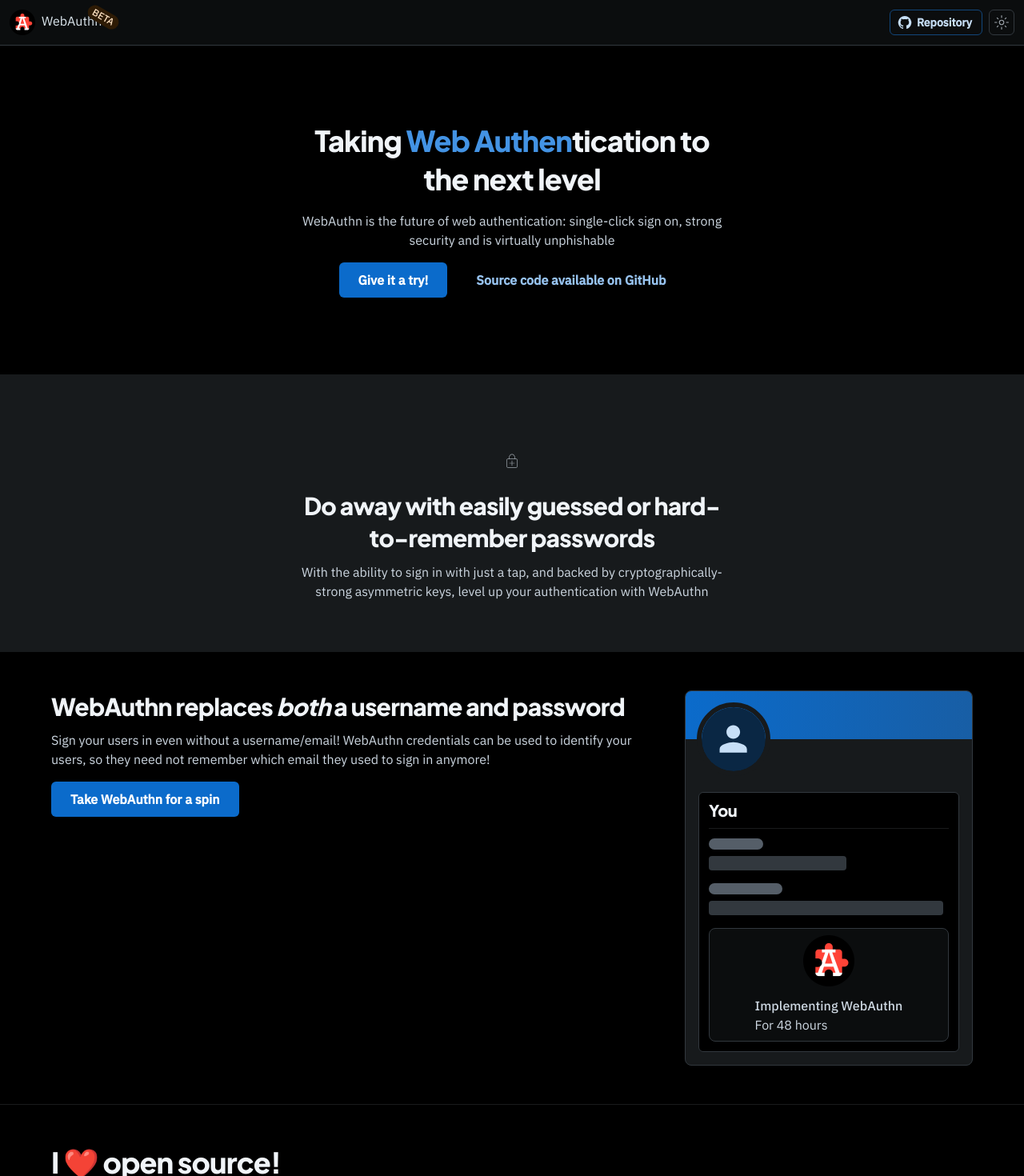
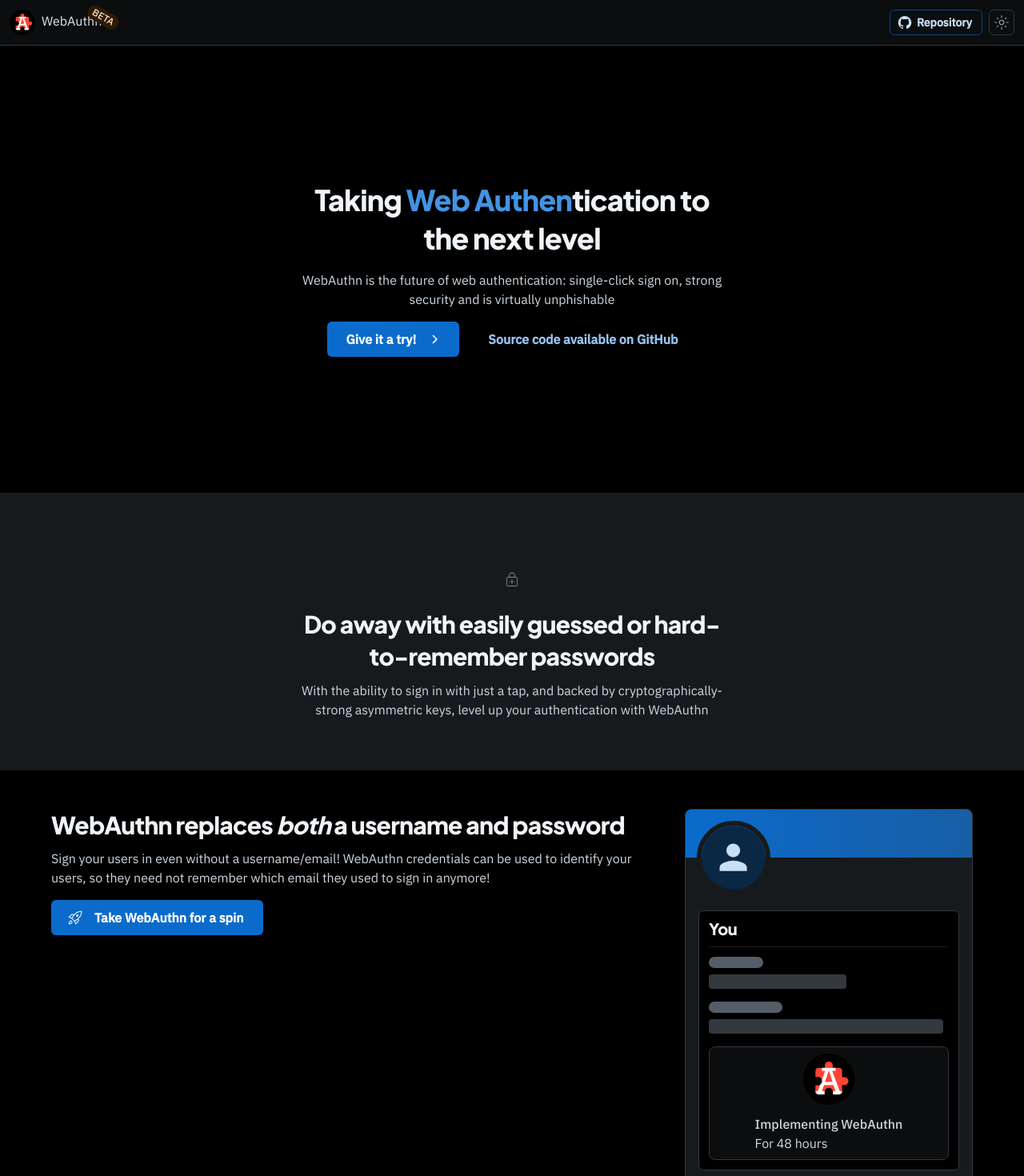
Before and after one commit to cryptoAlgorithm/webauthn-demo, a Next.js app: page / in a window 1280 px wide. Shown: the top 1470 px of the page at 80% size. Built offline with nearby package versions, Linux system fonts and the light colour scheme.

Commit message:
patch (ui): landing page improvements, further authentication tab visibility improvements

```diff
--- /dev/null
+++ b/icons/NavigateNext.tsx
@@ -0,0 +1,9 @@
+import { SvgIcon } from '@mui/joy';
+
+const NavigateNext = () => {
+  return <SvgIcon>
+    <path d="M8.875 17.125Q8.65 16.9 8.65 16.6q0-.3.225-.525L12.95 12 8.875 7.925Q8.65 7.7 8.65 7.4q0-.3.225-.525.225-.225.525-.225.3 0 .525.225l4.5 4.5q.125.125.188.287.062.163.062.338 0 .175-.062.337-.063.163-.188.288l-4.5 4.5q-.225.225-.525.225-.3 0-.525-.225Z"/>
+  </SvgIcon>
+}
+
+export default NavigateNext
--- /dev/null
+++ b/icons/RocketLaunch.tsx
@@ -0,0 +1,9 @@
+import { SvgIcon } from '@mui/joy';
+
+const RocketLaunch = () => {
+  return <SvgIcon>
+    <path d="m5.2 11.225 2.45 1.025q.45-.925 1-1.8t1.2-1.7l-1.525-.275q-.15-.05-.3 0t-.25.15ZM8.425 12.9l2.825 2.825q1.2-.55 2.4-1.375t2.3-1.925q1.625-1.625 2.475-3.45.85-1.825.95-4.225-2.4.1-4.212.95-1.813.85-3.438 2.475-1.1 1.1-1.925 2.312Q8.975 11.7 8.425 12.9Zm5.175-2.375q-.425-.45-.425-1.063 0-.612.425-1.062.45-.45 1.075-.45t1.075.45q.45.45.45 1.062 0 .613-.45 1.063-.45.425-1.075.425t-1.075-.425Zm-.675 8.425 2.575-2.575q.1-.1.15-.25.05-.15.025-.3l-.3-1.525q-.825.65-1.7 1.2-.875.55-1.8 1Zm7.4-15.125q.15 2.75-.787 5.075-.938 2.325-2.963 4.325-.075.1-.162.175-.088.075-.163.175l.4 2.05q.075.4-.037.775-.113.375-.413.675L12.575 20.7 10.9 16.775l-3.55-3.55-3.9-1.675 3.6-3.625q.3-.3.675-.413.375-.112.8-.037L10.6 7.9q.1-.1.163-.175.062-.075.162-.175 2-2 4.313-2.95 2.312-.95 5.087-.775Zm-15.2 12.35q.575-.6 1.412-.588.838.013 1.438.588.575.6.575 1.437 0 .838-.575 1.413-.525.525-1.65.888-1.125.362-2.6.487.125-1.475.5-2.6t.9-1.625Zm.7.725q-.275.275-.525.937-.25.663-.35 1.338.7-.075 1.35-.325.65-.25.95-.55.3-.3.3-.713 0-.412-.3-.712t-.713-.288q-.412.013-.712.313Z"/>
+  </SvgIcon>
+}
+
+export default RocketLaunch
--- a/pages/index.tsx
+++ b/pages/index.tsx
@@ -7,6 +7,8 @@
 import ProfileCard from '../components/ProfileCard';
 import Image from 'next/image';
 import favicon from '../public/favicon.png'
+import RocketLaunch from '../icons/RocketLaunch';
+import NavigateNext from '../icons/NavigateNext';
 
 const Home: NextPage = () => {
   return <>
@@ -16,7 +18,13 @@
 
     <Toolbar />
 
-    <Container maxWidth={'sm'} sx={{ textAlign: 'center', mt: '56px', py: 12 }}>
+    <Container
+      maxWidth={'sm'}
+      sx={{
+        textAlign: 'center', mt: '56px', py: 12,
+        minHeight: 'calc(100vh - 240px)',
+        display: 'flex', flexDirection: 'column', justifyContent: 'center'
+    }}>
       <Typography level={'h1'} mb={2}>Taking <span style={{ color: 'var(--joy-palette-primary-400)' }}>Web Authen</span>tication to the next level</Typography>
       <Typography mb={2}>
         WebAuthn is the future of web authentication: single-click sign on, strong security
@@ -24,7 +32,10 @@
       </Typography>
       <Box gap={1.5} display={'flex'} flexWrap={'wrap'} justifyContent={'center'}>
         <Link href={'/auth'} passHref legacyBehavior>
-          <Button size={'lg'} component={'a'} sx={{ bgcolor: 'primary.500' }}>Give it a try!</Button>
+          <Button size={'lg'} component={'a'} sx={{ bgcolor: 'primary.500' }}
+                  endDecorator={<NavigateNext />}>
+            Give it a try!
+          </Button>
         </Link>
         <Link href={'https://github.com/cryptoAlgorithm/webauthn-demo'} passHref legacyBehavior>
           <Button size={'lg'} component={'a'} variant={'plain'}
@@ -64,7 +75,7 @@
             to identify your users, so they need not remember which email they used to sign in anymore!
           </Typography>
           <Link href={'/auth'} passHref legacyBehavior>
-            <Button size={'lg'} component={'a'}>Take WebAuthn for a spin</Button>
+            <Button size={'lg'} component={'a'} startDecorator={<RocketLaunch />}>Take WebAuthn for a spin</Button>
           </Link>
         </Box>
       </Box>
```
Also changed, not shown: components/AuthForm.tsx (+5 -4 lines).
